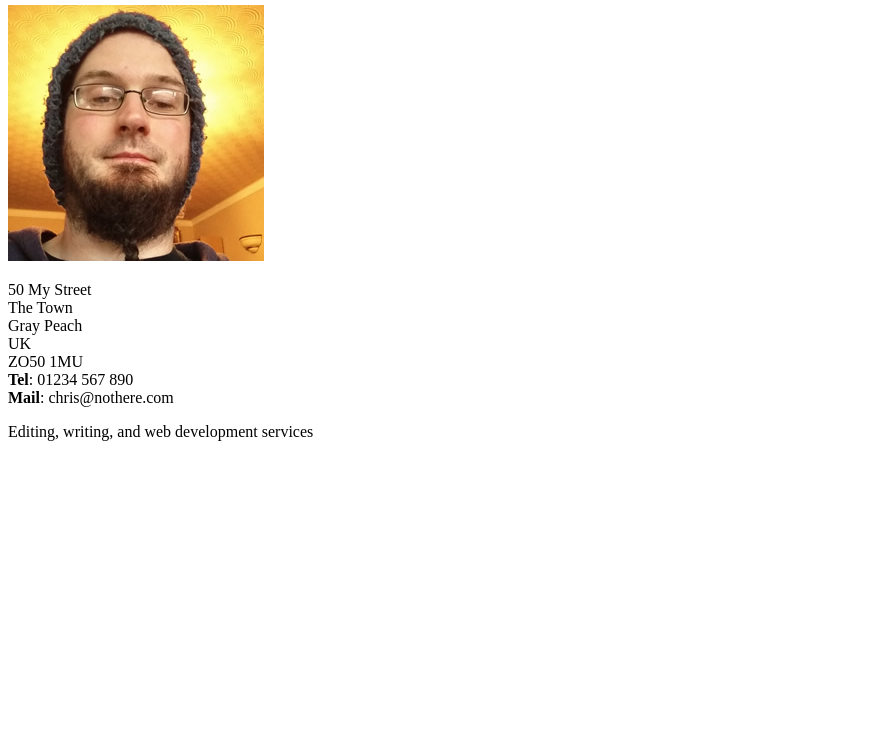
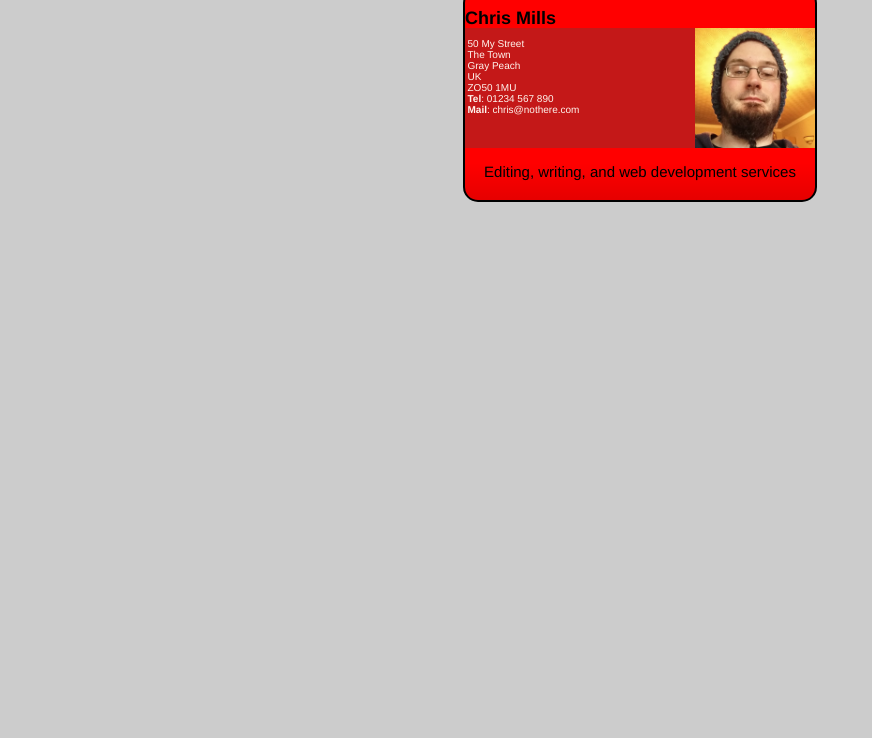
Before and after one commit to Carolwaruguru/business-card-assessment, a plain HTML site: page index.html in a window 1280 px wide. Shown: the part 62-800 px from the top of the page, without its empty margins (0-872 px from the left). Drawn offline with Linux system fonts and the light colour scheme.

Commit message:
added card article,footer and header

```diff
--- a/index.html
+++ b/index.html
@@ -4,6 +4,7 @@
         <meta charset="utf-8" />
         <meta name="viewport" content="width=device-width, initial-scale=1.0" />
         <title>Business Card</title>
+        <link rel="stylesheet" type="text/css" href="style.css">
     </head>
 
     <body>
--- /dev/null
+++ b/style.css
@@ -0,0 +1,59 @@
+/* General page styles */
+.card {width: 35em;
+    height: 21em;
+    margin: 5em auto;
+    background-color: red;
+    border: 0.2em solid black;
+    border-radius: 1.5em;}
+  html {
+    font-family: 'Helvetica neue', Arial, 'sans serif';
+    font-size: 10px;
+background-color: #ccc;}
+
+h2{
+font-size: 1.8em;
+text-align: left;
+margin-top: 0;
+margin: ;
+padding-top: 1.0em;
+}
+article{
+    height: 12.0em;
+    background-color: rgb(196, 24, 24);
+    padding-left: 2.5px;
+    color: seashell;
+}
+.card article img{
+ max-height: 100%;
+float: right;
+width: 12.0em;
+border-radius: 0;
+margin-top: 0;
+border: 0;
+}
+.card article img ~p{
+      float:left;
+}
+.card header{
+    background-image: linear-gradient (to bottom, rgba(0,0,0,0.1), rgba(0,0,0,0));
+    border-radius: 1.5em 1.5em 0 0;
+    height: 38px;
+    margin-bottom: 0;
+    margin-top: o;
+    margin-left: 0;
+    margin-right: 0;
+    border: 0;
+}
+.card footer {
+    background-image: linear-gradient(to bottom, rgba(0,0,0,0), rgba(0,0,0,0.1));
+    border-radius: 0 0 1.5em 1.5em;
+    height: 38px;
+    margin-top: 0;
+    border: 0;
+}
+.card footer>p{
+    font-size: 1.5em;
+    text-align: center;
+}
+  /* Selectors to be matched up with rulesets */
+/* Rulesets to be matched up with selectors */
```
Also changed, not shown: 1 other file.
